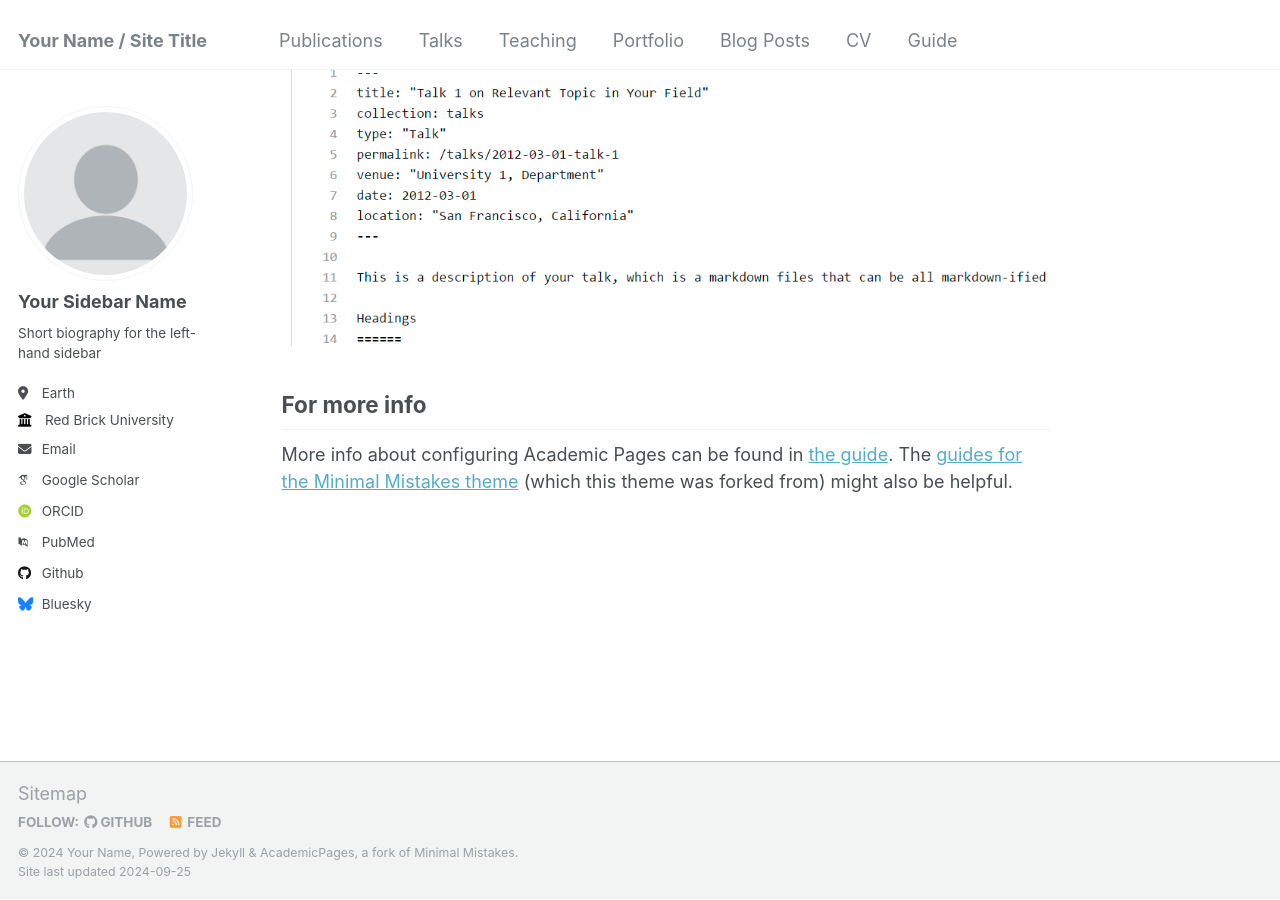
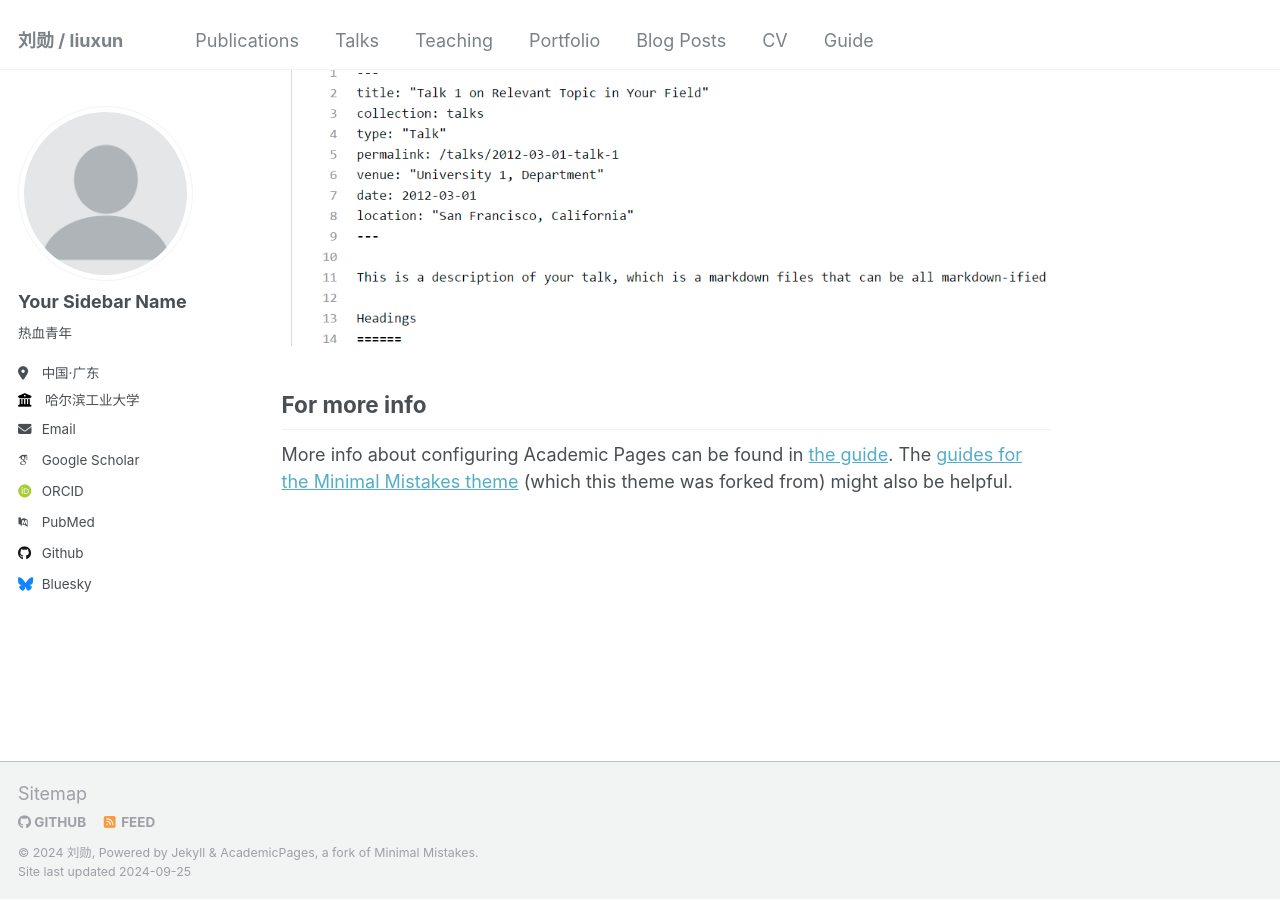
Before and after one commit to liuxun33/liuxun33, a Jekyll site: the page built from _pages/about.md, in a window 1280 px wide and 900 px high, scrolled down 2615 px. Built offline with Jekyll 4.4.1, drawn with Linux system fonts in a browser that asks for light colours; some web fonts are replaced.

Commit message:
Update _config.yml

```diff
--- a/_config.yml
+++ b/_config.yml
@@ -7,11 +7,11 @@
 # server process.
 
 # Basic Site Settings
-locale                   : "en-US"
-title                    : "Your Name / Site Title"
+locale                   : "广东深圳"
+title                    : "刘勋 / liuxun"
 title_separator          : "-"
-name                     : &name "Your Name"
-description              : &description "personal description"
+name                     : &name "刘勋"
+description              : &description "热血青年"
 url                      : https://academicpages.github.io # the base hostname & protocol for your site e.g. "https://mmistakes.github.io"
 baseurl                  : "" # the subpath of your site, e.g. "/blog"
 repository               : "academicpages/academicpages.github.io"
@@ -24,17 +24,17 @@ author:
   avatar           : "profile.png"
   name             : "Your Sidebar Name"
   pronouns         : # example: "she/her"
-  bio              : "Short biography for the left-hand sidebar"
-  location         : "Earth"
-  employer         : "Red Brick University"
+  bio              : "热血青年"
+  location         : "中国·广东"
+  employer         : "哈尔滨工业大学"
   uri              : # URL
-  email            : "none@example.org"
+  email            : "liux2020@stu.hit.edu.cn"
 
   # Academic websites
   arxiv            : # URL - Update with the correct link to your profile
   googlescholar    : "https://scholar.google.com/citations?user=PS_CX0AAAAAJ"
   impactstory      : # URL
-  orcid            : "http://orcid.org/yourorcidurl"
+  orcid            : "https://orcid.org/0009-0009-2536-2917"
   semantic         : # URL
   pubmed           : "https://www.ncbi.nlm.nih.gov/pubmed/?term=john+snow"
   researchgate     : # URL
```
